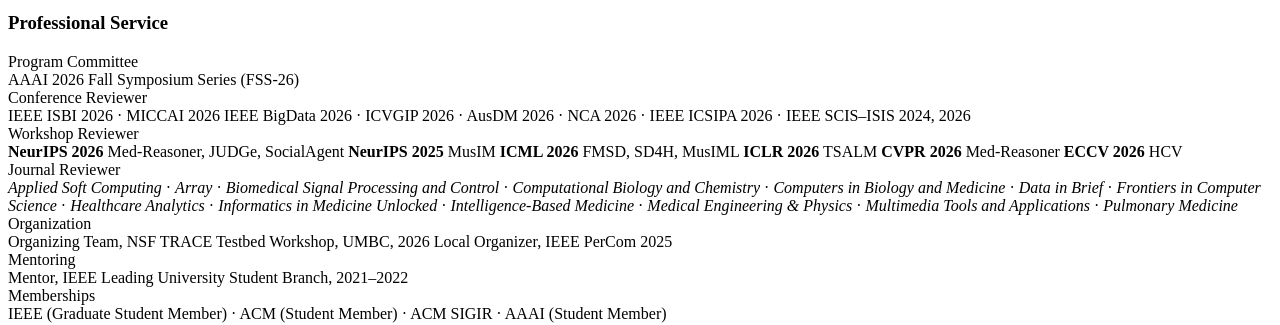
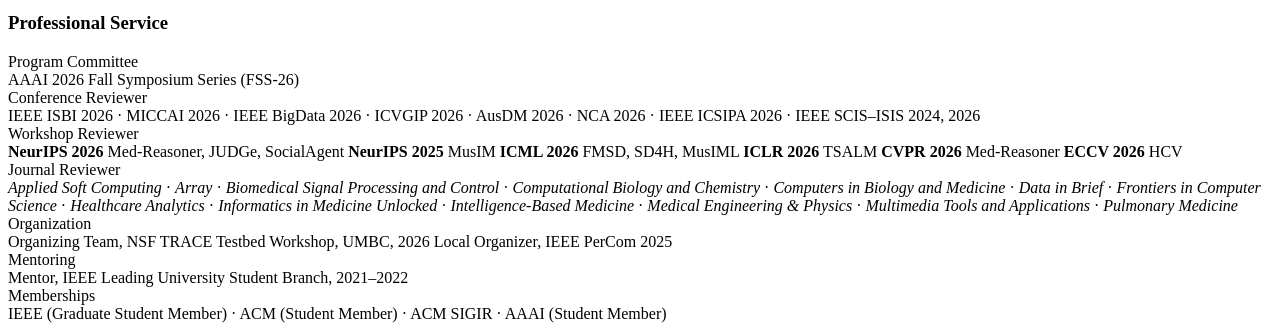
Before and after one commit to sakibshadman/sakibshadman.github.io, a Jekyll site: the page built from _pages/includes/service.md, in a window 1280 px wide. Shown: the part 1543-1868 px from the top of the page. Built offline with Jekyll 4.4.1, drawn with Linux system fonts in a browser that asks for light colours; our own code applies the rules of GitHub Pages for plain Markdown files.

Commit message:
Update service.md

```diff
--- a/_pages/includes/service.md
+++ b/_pages/includes/service.md
@@ -9,7 +9,7 @@
 
   <div class="svc__row">
     <div class="svc__label">Conference Reviewer</div>
-    <div class="svc__body"><span class="nw">IEEE ISBI 2026</span> · <span class="nw">MICCAI 2026</span> <span class="nw">IEEE BigData 2026</span> · <span class="nw">ICVGIP 2026</span> · <span class="nw">AusDM 2026</span> · <span class="nw">NCA 2026</span> · <span class="nw">IEEE ICSIPA 2026</span> · <span class="nw">IEEE SCIS&ndash;ISIS 2024, 2026</span></div>
+    <div class="svc__body"><span class="nw">IEEE ISBI 2026</span> · <span class="nw">MICCAI 2026</span> · <span class="nw">IEEE BigData 2026</span> · <span class="nw">ICVGIP 2026</span> · <span class="nw">AusDM 2026</span> · <span class="nw">NCA 2026</span> · <span class="nw">IEEE ICSIPA 2026</span> · <span class="nw">IEEE SCIS&ndash;ISIS 2024, 2026</span></div>
   </div>
 
   <div class="svc__row">
```
